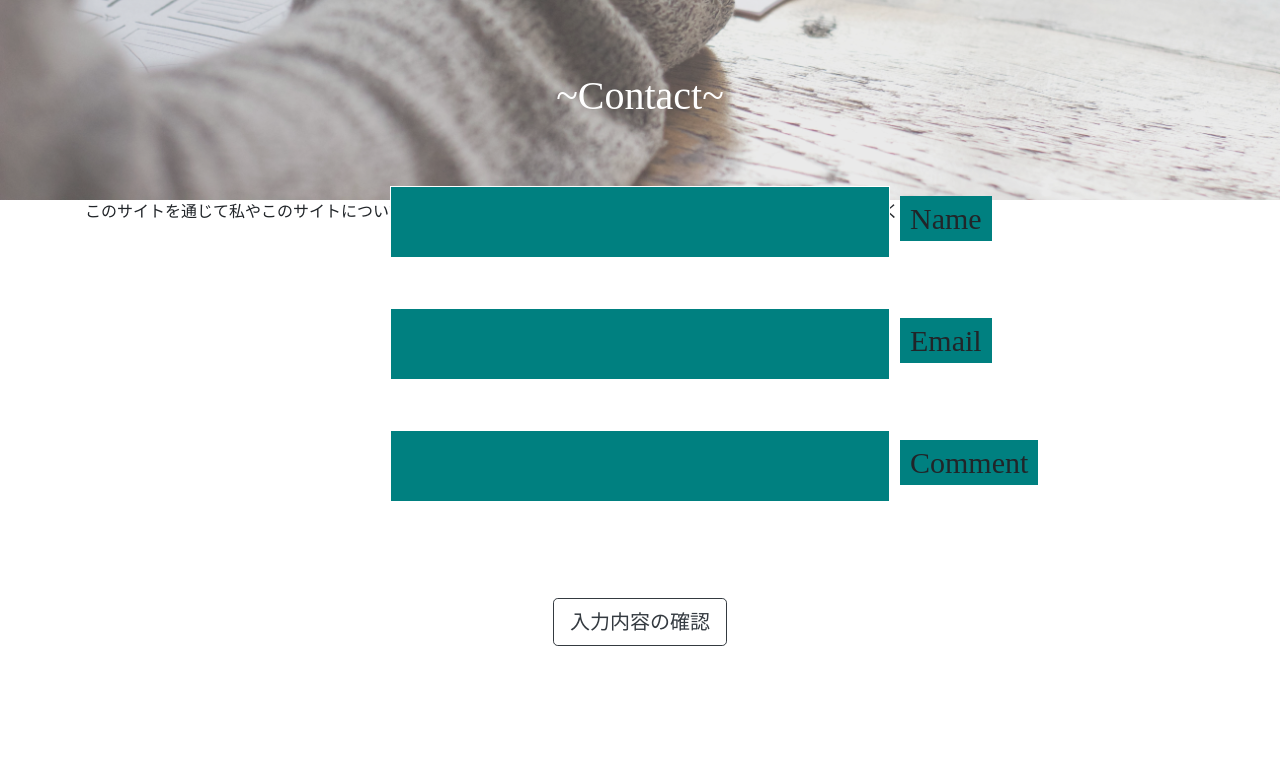
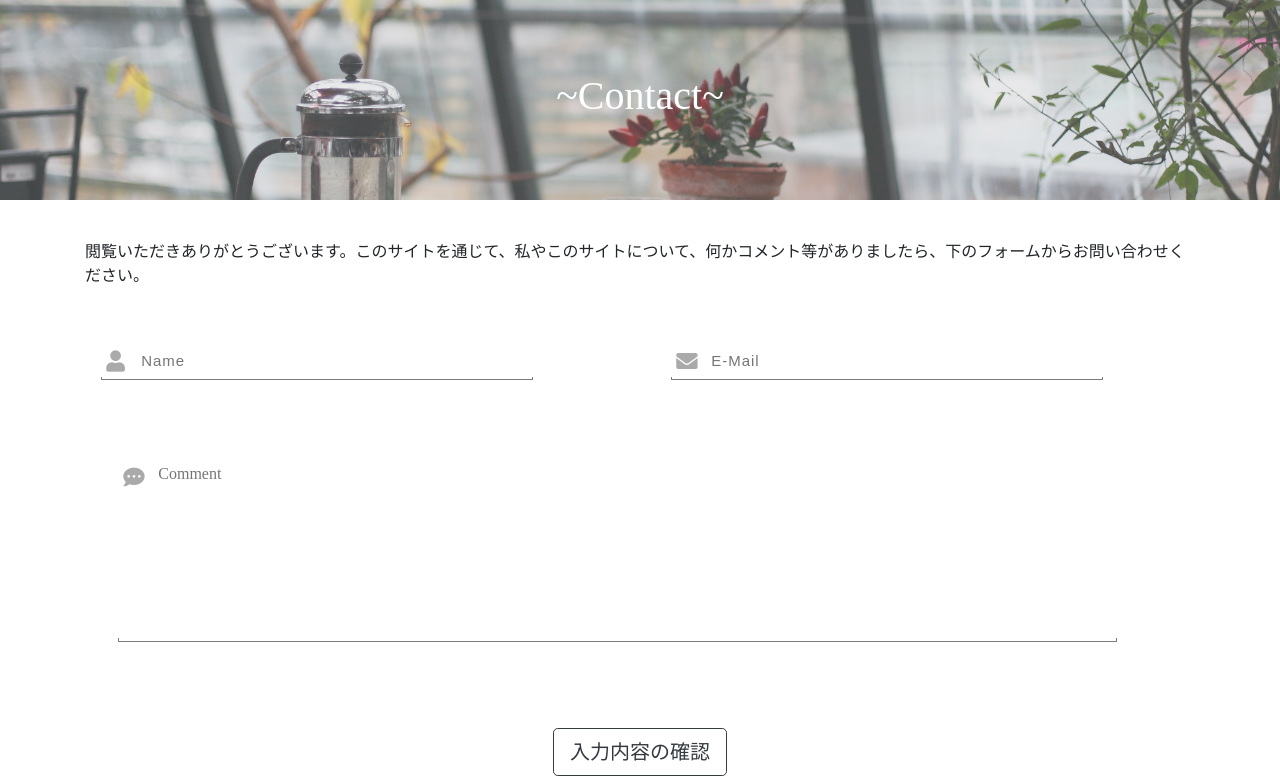
Before and after one commit to gishitomi/portfolio_2020, a PHP site: page /contact.php?action=rewrite in a window 1280 px wide. Shown: the part 56-832 px from the top of the page. Before the commit the page ends 702 px from the top, so only its background shows below. Run offline with PHP 8.4, Linux system fonts and the light colour scheme; the visitor is signed in with stand-in values (Sample User, id 1); data that the repository does not hold is empty; some libraries are stand-ins or nearby versions.

Commit message:
2020/8/22 コンタクトフォーム 更新

```diff
--- a/assets/css/contact.css
+++ b/assets/css/contact.css
@@ -1,10 +1,10 @@
 @charset "UTF-8";
 .contact-img-wrapper {
     width: 100%;
-    background-image: url("../img/green-chameleon-s9CC2SKySJM-unsplash.jpg");
+    background-image: url("../img/kris-atomic-3b2tADGAWnU-unsplash.jpg");
     background-size: cover;
-    background-position-x: center;
-    background-position-y: bottom;
+    background-position-x: left;
+    background-position-y: center;
     height: 200px;
 }
 
@@ -29,13 +29,27 @@
     transform: translate(-50%, -50%);
 }
 
+.contact-text {
+    margin-top: 40px;
+}
+
+.error {
+    font-size: 13px;
+}
+
+.error::after {
+    position: absolute;
+    content: '';
+    bottom: 100%;
+    left: 30px;
+    border: 15px solid transparent;
+    border-bottom: 15px solid #F9D6DA;
+    width: 0;
+    height: 0;
+}
+
 
 /* input デザイン */
-
-
-/* .contact-img h1 {
-    font-size: 50px;
-}
 
 .cp_iptxt {
     position: relative;
@@ -43,70 +57,135 @@
     margin: 40px 3%;
 }
 
+.cp_iptxt_textarea {
+    width: 90%;
+}
+
 .cp_iptxt input[type='text'] {
     font: 15px/24px sans-serif;
     box-sizing: border-box;
     width: 100%;
+    padding: 0.3em;
+    padding-left: 40px;
     letter-spacing: 1px;
-    padding-left: 4em;
+    border: 0;
 }
 
 .cp_iptxt input[type='text']:focus {
     outline: none;
 }
 
-.ef {
-    padding: 4px 0;
-    border: 0;
-    border-bottom: 1px solid #bbbcbe;
-    background-color: transparent;
+.cp_iptxt input[type='text']:focus::after {
+    outline: none;
 }
 
-.ef~.focus_line {
+.cp_iptxt i {
     position: absolute;
-    bottom: 0;
+    top: 0;
     left: 0;
-    width: 0;
-    height: 2px;
-    transition: 0.4s;
-    background-color: #252425;
-}
-
-.ef:focus~.focus_line,
-.cp_iptxt.ef~.focus_line {
-    width: 100%;
-    transition: 0.4s;
-}
-
-.ef~label {
-    position: absolute;
-    z-index: -1;
-    top: 4px;
-    left: 0;
-    width: 100%;
+    padding: 9px 5px;
     transition: 0.3s;
-    letter-spacing: 0.5px;
     color: #aaaaaa;
 }
 
-.ef:focus~label,
-.cp_iptxt.ef~label {
-    font-size: 12px;
-    top: -16px;
-    transition: 0.3s;
-    color: #1b1b1b;
-} */
+.cp_iptxt::after {
+    display: block;
+    width: 100%;
+    height: 4px;
+    margin-top: -1px;
+    content: '';
+    border-width: 0 1px 1px 1px;
+    border-style: solid;
+    border-color: #7c7c7c;
+}
 
 
 /* input デザイン終了 */
 
-.contact-position {
-    position: relative;
+#message {
+    /* 枠線を消す */
+    border: none;
+    /* 右下の//(サイズ変更機能)を消す */
+    resize: none;
+    /* フォーカスした際の青い枠線を消す */
+    outline: none;
+    padding-left: 40px;
+    /* widthを100%にしておくことで、レスポンシブ対応ができます。 */
+    width: 100%;
 }
 
-.contact-error-position {
+
+/* テーブルデザイン */
+
+table {
+    width: 100%;
+    border-collapse: collapse;
+    margin: 40px 0;
+}
+
+table tr {
+    border-bottom: solid 2px white;
+    height: 70px;
+}
+
+.comment-table {
+    height: 140px;
+}
+
+table tr:last-child {
+    border-bottom: none;
+}
+
+table th {
+    position: relative;
+    text-align: left;
+    width: 30%;
+    background-color: #aaaaaa;
+    color: #ffffff;
+    text-align: center;
+    padding: 10px 0;
+}
+
+table th:after {
+    display: block;
+    content: "";
+    width: 0px;
+    height: 0px;
     position: absolute;
-    top: 70%;
-    left: 3%;
+    top: calc(50% - 10px);
+    right: -10px;
+    border-left: 10px solid #aaaaaa;
+    border-top: 10px solid transparent;
+    border-bottom: 10px solid transparent;
+}
+
+table td {
+    text-align: left;
     width: 70%;
+    text-align: center;
+    background-color: whitesmoke;
+    padding: 10px 0;
 }
+
+
+/* テーブルデザイン終了 */
+
+.confirm {
+    text-align: center;
+}
+
+.thanks {
+    margin-top: 50px;
+    height: 300px;
+    display: flex;
+    justify-content: center;
+    align-items: center;
+}
+
+.thanks p {
+    font-size: 20px;
+}
+
+.back-top {
+    text-align: center;
+}
--- a/contact.php
+++ b/contact.php
@@ -38,7 +38,6 @@ if ($_REQUEST['action'] === 'rewrite' && isset($_SESSION['join'])) {
     <link href="https://use.fontawesome.com/releases/v5.6.1/css/all.css" rel="stylesheet">
     <link rel="stylesheet" href="./assets/css/style.css">
     <link rel="stylesheet" href="./assets/css/contact.css">
-    <link rel="stylesheet" href="./sass/style.css">
 </head>
 
 <body>
@@ -51,44 +50,47 @@ if ($_REQUEST['action'] === 'rewrite' && isset($_SESSION['join'])) {
     </div>
     <div class="container container-fluid">
         <div class="contact-text">
-            <p>このサイトを通じて私やこのサイトについて、何かコメント等がありましたら、下のフォームからお問い合わせください。</p>
+            <p>閲覧いただきありがとうございます。このサイトを通じて、私やこのサイトについて、何かコメント等がありましたら、下のフォームからお問い合わせください。</p>
         </div>
 
         <form action="" method="post">
-            <div class="wrap">
-                <div>
-                    <input class="ef" name="name" id="name" size="50" maxlength="255" type="text" value="<?php print(htmlspecialchars($_POST['name'], ENT_QUOTES)); ?>">
-                    <label>Name</label>
-                    <span class="focus_line"></span>
+            <div class="profs row">
+                <div class="textbox col">
+                    <div class="cp_iptxt">
+                        <input type="text" id="name" name="name" size="50" maxlength="255" placeholder="Name" value="<?php print(htmlspecialchars($_POST['name'], ENT_QUOTES)); ?>">
+                        <i class="fa fa-user fa-lg fa-fw" aria-hidden="true"></i>
+                    </div>
                     <?php if ($error['name'] === 'blank') : ?>
-                        <div class="alert alert-danger" role="alert">
+                        <div class="alert alert-danger error" role="alert">
                             ※お名前を入力してください。
                         </div>
                     <?php endif; ?>
                 </div>
-                <div>
-                    <input class="ef" name="email" id="email" size="50" maxlength="255" type="text" value="<?php print(htmlspecialchars($_POST['email'], ENT_QUOTES)); ?>">
-                    <label>Email</label>
-                    <span class="focus_line"></span>
+                <div class="textbox col">
+                    <div class="cp_iptxt">
+                        <input type="text" id="email" name="email" size="80" maxlength="255" value="<?php print(htmlspecialchars($_POST['email'], ENT_QUOTES)); ?>" placeholder="E-Mail">
+                        <i class="fa fa-envelope fa-lg fa-fw" aria-hidden="true"></i>
+                    </div>
                     <?php if ($error['email'] === 'blank') : ?>
-                        <div class="alert alert-danger" role="alert">
+                        <div class="alert alert-danger error" role="alert">
                             ※メールアドレスを入力してください。
                         </div>
                     <?php endif; ?>
                 </div>
-                <div>
-                    <input class="ef ef-comment" name="message" id="message" size="100" maxlength="555" type="text" value="<?php print(htmlspecialchars($_POST['message'], ENT_QUOTES)); ?>">
-                    <label>Comment</label>
-                    <span class="focus_line"></span>
+            </div>
+            <div class="textbox">
+                <div class="cp_iptxt_textarea cp_iptxt">
+                    <textarea name="message" id="message" cols="85" rows="7" placeholder="Comment"><?php print(htmlspecialchars($_POST['message'], ENT_QUOTES)); ?></textarea>
+                    <i class="fas fa-comment-dots fa-lg fa-fw"></i>
+                </div>
                 <?php if ($error['message'] === 'blank') : ?>
-                        <div class="alert alert-danger contact-error-position" role="alert">
+                    <div class="alert alert-danger error" role="alert">
                         ※お問い合わせ内容を入力してください。
                     </div>
                 <?php endif; ?>
             </div>
             <div class="send">
                 <button type="submit" class="btn btn-lg btn-outline-dark">入力内容の確認</button>
-                </div>
             </div>
         </form>
     </div>
@@ -99,7 +101,6 @@ if ($_REQUEST['action'] === 'rewrite' && isset($_SESSION['join'])) {
 
     <script src="./assets/js/swiper.js"></script>
     <script src="./assets/js/portfolio.js"></script>
-    <script src="./assets/js/contact.js"></script>
 </body>
 
 </html>
--- a/portfolio.php
+++ b/portfolio.php
@@ -23,13 +23,13 @@
     <div class="container-fluid container" id="app">
         <nav class="navbar navbar-light">
             <a class="navbar-brand">2020年に制作したポートフォリオ</a>
-            <form class="form-inline">
+            <!-- <form class="form-inline">
                 <div class="nav-box">
                     <i class="fas fa-search nav-icon"></i>
                     <input class="form-control mr-sm-2 nav-input" type="search" placeholder="言語名から検索" aria-label="Search">
                 </div>
                 <button class="btn btn-outline-dark my-2 my-sm-0" type="submit">検索</button>
-            </form>
+            </form> -->
         </nav>
         <div class="portfolios">
             <div class="portfolio">
--- a/thanks.php
+++ b/thanks.php
@@ -22,8 +22,11 @@
         </div>
     </div>
     <div class="container container-fluid">
-        <div class="contact-text">
+        <div class="thanks">
             <p>正しく送信されました。ありがとうございます。</p>
+        </div>
+        <div class="back-top">
+        <button type="button" onclick="location.href='index.php'" class="btn btn-outline-dark btn-lg">TOPに戻る</button>
         </div>
     </div>
 
```
Also changed, not shown: check.php (+17 -11 lines), assets/img/kris-atomic-3b2tADGAWnU-unsplash.jpg (added). Lines whose indentation alone changed are shown as unchanged.
